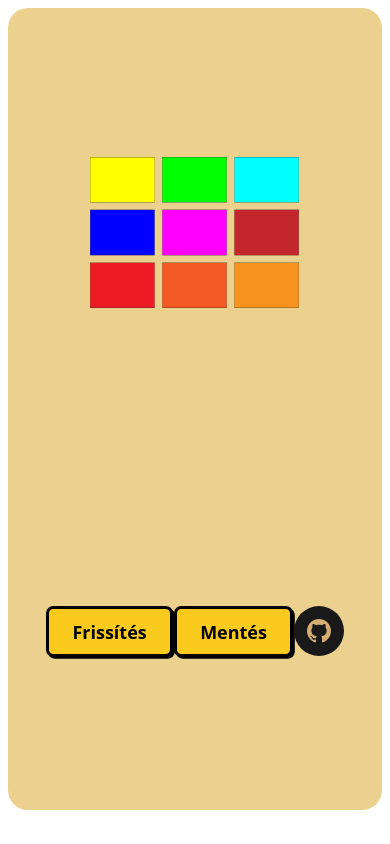
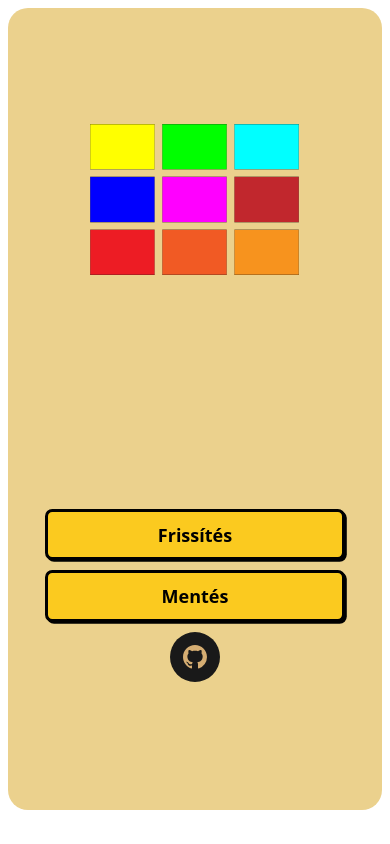
Before and after one commit to ut1s/hegy-terkep, a plain HTML site: page index.html in a window 390 px wide. Drawn offline with Linux system fonts and the light colour scheme.

Commit message:
Realigning buttons
- Adding alignments for smaller devices (phones, etc.)

```diff
--- a/main.css
+++ b/main.css
@@ -22,7 +22,11 @@
 .gombok {
     display: flex;
     justify-content: space-evenly;
-    padding-bottom: 1%;
+
+    @media only screen and (max-width: 500px) {
+        flex-direction: column;
+        padding-bottom: 3%;
+    }
 }
 
 button {
@@ -35,6 +39,7 @@ button {
     border-radius: 0.4em;
     box-shadow: 0.1em 0.1em;
     cursor: pointer;
+    margin-bottom: 10px;
 }
 
 button:hover {
@@ -49,6 +54,11 @@ button:active {
 
 .wrapper {
     display: flex;
+
+    @media only screen and (max-width: 500px) {
+        justify-content: center;
+    }
+
     gap: 10px;
     font-family: monospace;
 }
```
